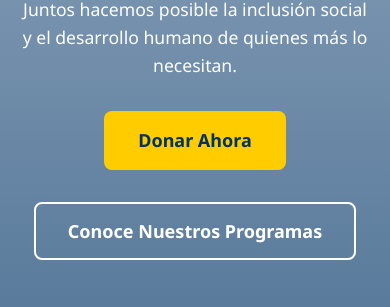
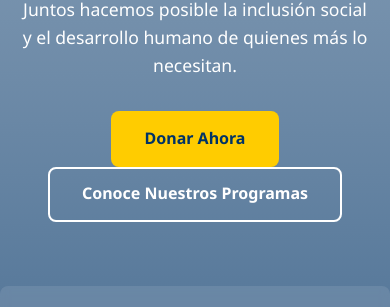
Before and after one commit to dark-yx/website_gasiba, a plain HTML site: page index.html in a window 390 px wide. Shown: the part 363-670 px from the top of the page. Drawn offline with nearby package versions, Linux system fonts and the light colour scheme.

Commit message:
Update GEMINI.md with CI/CD guidelines and refine mobile hero section styles.

```diff
--- a/css/style.css
+++ b/css/style.css
@@ -681,9 +681,10 @@ section {
 
 @media (max-width: 768px) {
     :root {
-        --h1-size: 2.5rem;
-        --h2-size: 2rem;
-        --h3-size: 1.3rem;
+        --h1-size: 2.2rem; /* Reducir tamaño del H1 en móvil */
+        --h2-size: 1.8rem;
+        --h3-size: 1.2rem;
+        --cta-size: 1rem; /* Reducir tamaño del texto de los botones */
     }
 
     section { padding: 3rem 0; }
@@ -722,26 +723,13 @@ section {
     }
 
     .hero-cta {
-    display: flex;
-    justify-content: center;
-    align-items: center;
-    flex-wrap: wrap; /* Permite que los elementos se envuelvan en pantallas pequeñas */
-    gap: 1rem; /* Espacio entre los botones */
-}
-
-@media (max-width: 768px) {
-    .hero-cta {
         flex-direction: column; /* Apilar los botones en pantallas pequeñas */
+        gap: 1rem; /* Espacio entre los botones apilados */
     }
 
     .hero-cta .btn-primary {
-        margin-bottom: 1rem; /* Espacio entre el botón primario y el secundario */
+        margin-bottom: 0; /* Resetear margen inferior si ya está en el gap */
     }
-
-    .hero-cta .btn-secondary {
-        margin-left: 0; /* Eliminar el margen izquierdo en móvil */
-    }
-}
 
     .hero-cta .btn-secondary {
         margin-left: 0; /* Eliminar margen izquierdo en móvil */
```
Also changed, not shown: 1 other file.
